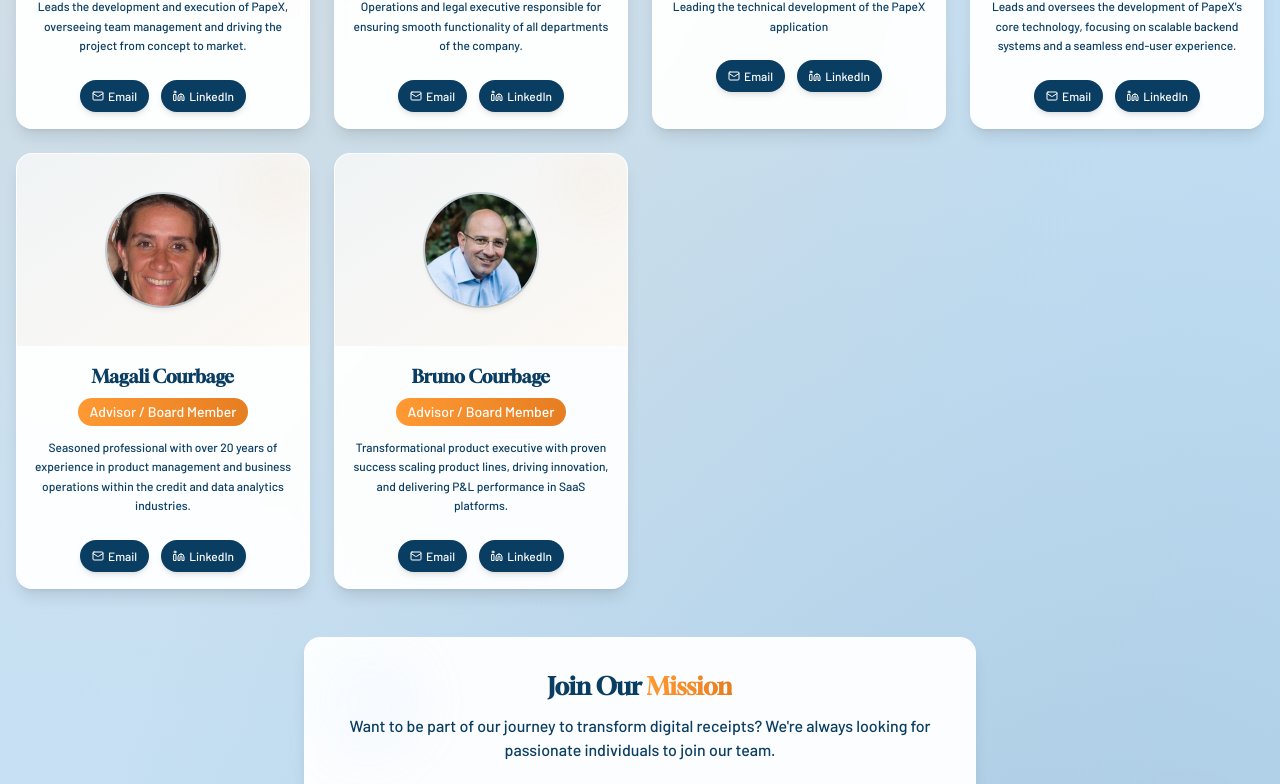
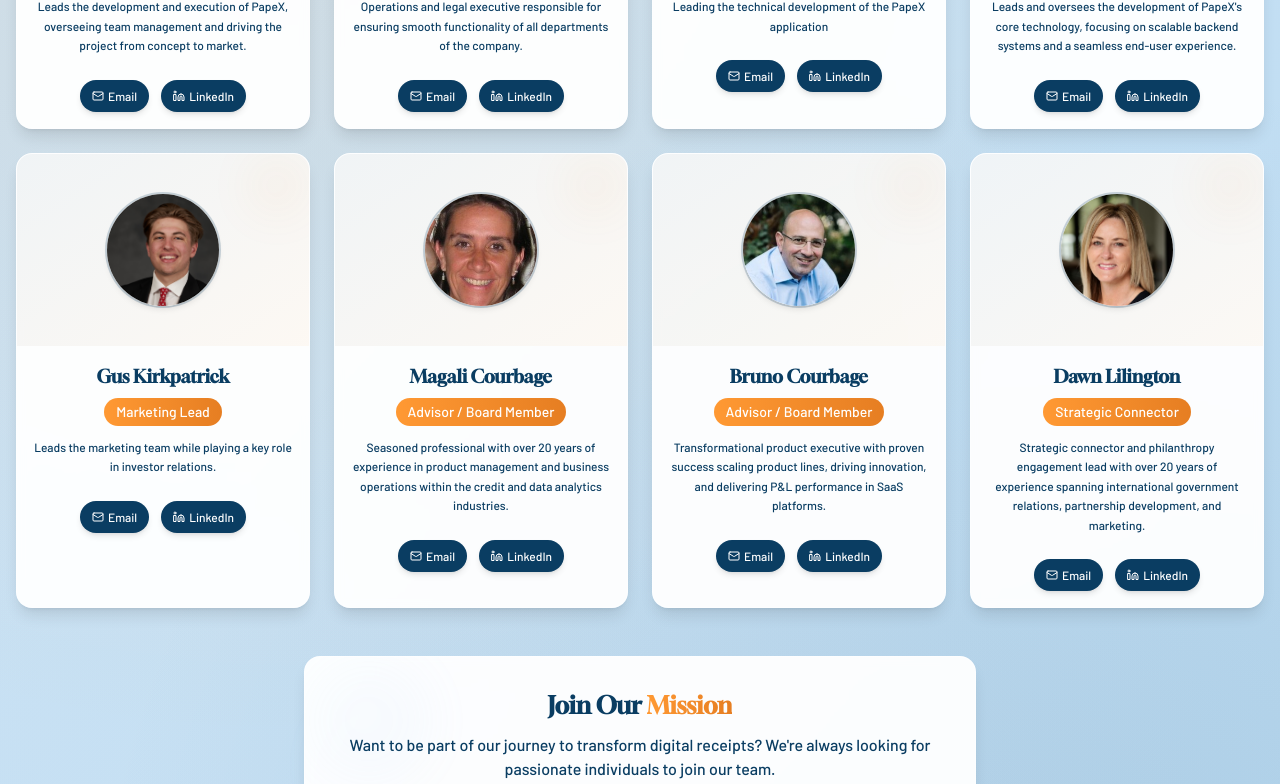
Before and after one commit to RaasinRahman/PapeXWeb, a Next.js app: page /contact in a window 1280 px wide. Shown: the part 597-1381 px from the top of the page. Built offline with nearby package versions, Linux system fonts and the light colour scheme; no server answers.

Commit message:
Add new team members Dawn Lilington and Gus Kirkpatrick with LinkedIn profiles and image positioning adjustments

```diff
--- a/app/contact/page.tsx
+++ b/app/contact/page.tsx
@@ -55,6 +55,15 @@ const teamMembers: TeamMember[] = [
     bio: "Leads and oversees the development of PapeX's core technology, focusing on scalable backend systems and a seamless end-user experience."
   },
   {
+    name: "Gus Kirkpatrick",
+    role: "Marketing Lead",
+    image: "/profiles/gus.jpeg",
+    fallbackImage: "/profiles/placeholder.svg",
+    linkedin: "https://www.linkedin.com/in/gus-kirkpatrick/",
+    email: "gus.kirkpatrick@papex.app",
+    bio: "Leads the marketing team while playing a key role in investor relations."
+  },
+  {
     name: "Magali Courbage",
     role: "Advisor / Board Member",
     image: "/profiles/magali_courbage.jpeg",
@@ -71,6 +80,15 @@ const teamMembers: TeamMember[] = [
     linkedin: "https://www.linkedin.com/in/brunocourbage/",
     email: "bruno.courbage@gmail.com",
     bio: "Transformational product executive with proven success scaling product lines, driving innovation, and delivering P&L performance in SaaS platforms."
+  },
+  {
+    name: "Dawn Lilington",
+    role: "Strategic Connector",
+    image: "/profiles/Dawn.jpeg",
+    fallbackImage: "/profiles/placeholder.svg",
+    linkedin: "https://www.linkedin.com/in/dlillington/",
+    email: "dawn.lilington@papex.app",
+    bio: "Strategic connector and philanthropy engagement lead with over 20 years of experience spanning international government relations, partnership development, and marketing."
   },
 ]
 
@@ -112,7 +130,13 @@ export default function ContactPage() {
                       fallbackSrc={member.fallbackImage}
                       width={200}
                       height={200}
-                      className="object-cover w-full h-full group-hover:scale-110 transition-transform duration-500"
+                      className={`w-full h-full group-hover:scale-110 transition-transform duration-500 ${
+                        member.name === "Gus Kirkpatrick"
+                          ? "object-cover object-left-top"
+                          : member.name === "Dawn Lilington"
+                          ? "object-cover object-right-top"
+                          : "object-cover"
+                      }`}
                     />
                   </div>
                 </div>
```
Also changed, not shown: public/profiles/Dawn.jpeg (added), public/profiles/gus.jpeg (added).
